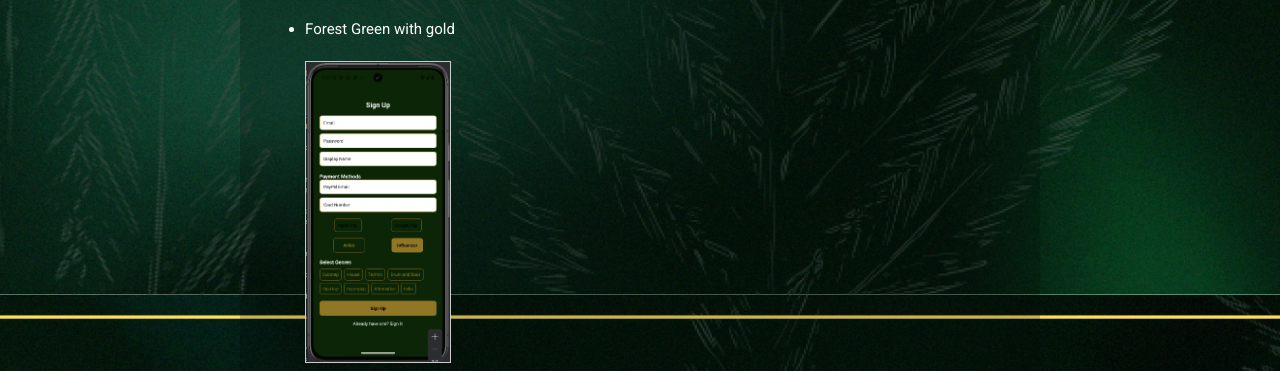
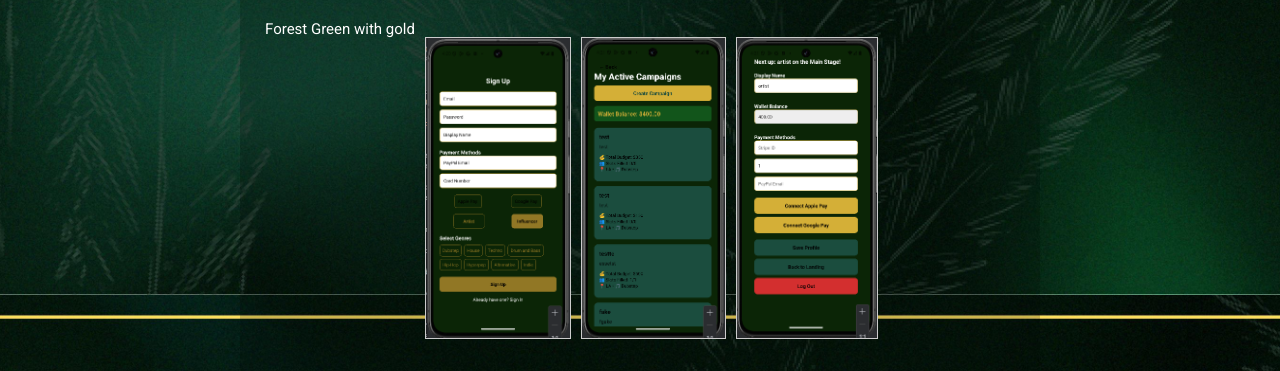
Before and after one commit to DOWingard/YC-Demo, a plain HTML site: page index.html in a window 1280 px wide. Shown: the part 505-876 px from the top of the page. Drawn offline with nearby package versions, Linux system fonts and the light colour scheme.

Commit message:
stacked images horizontally

```diff
--- a/index.html
+++ b/index.html
@@ -49,11 +49,11 @@
         <div id="current-status" class="content-region hide">
           <h2>Current Status</h2>
           <h2>11/4 Part 2: Centralized StyleSheet and set basic theme</h2>
-          <ul>
+          <ul style="list-style: none; display: flex; gap: 10px; padding: 0;">
             <li>Forest Green with gold</li>
-            <img src="images/style1.png" alt="Pallet Example 1" class="media">
-            <img src="images/style2.png" alt="Pallet Example 2" class="media">
-            <img src="images/style3.png" alt="Pallet Example 3" class="media">
+            <li><img src="images/style1.png" alt="Pallet Example 1" class="media"></li>
+            <li><img src="images/style2.png" alt="Pallet Example 2" class="media"></li>
+            <li><img src="images/style3.png" alt="Pallet Example 3" class="media"></li>
           </ul>
 
           <h2>11/4 Backend Triggers for logging events and transations</h2>
```
